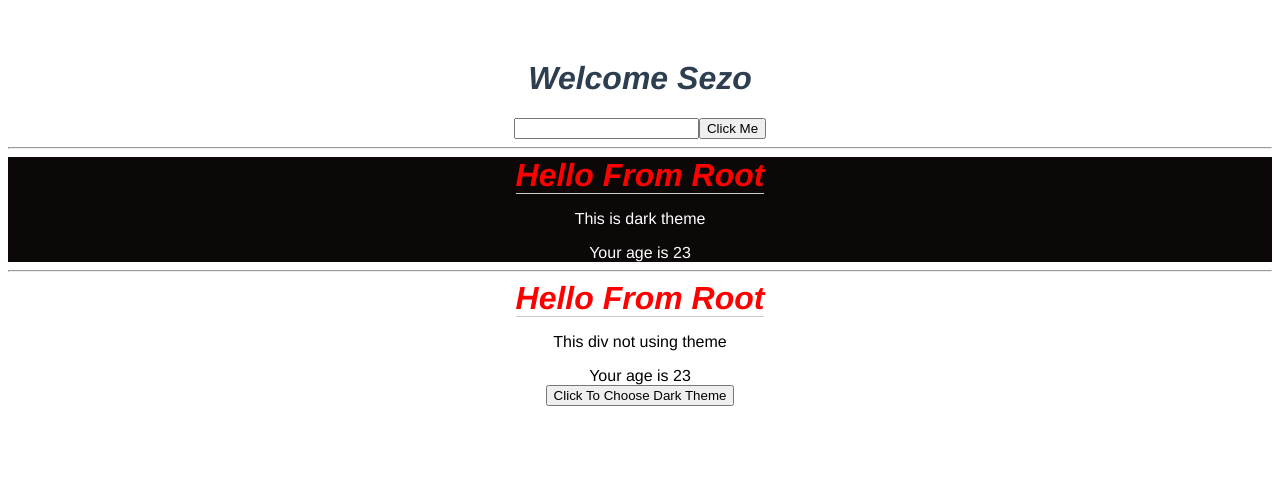
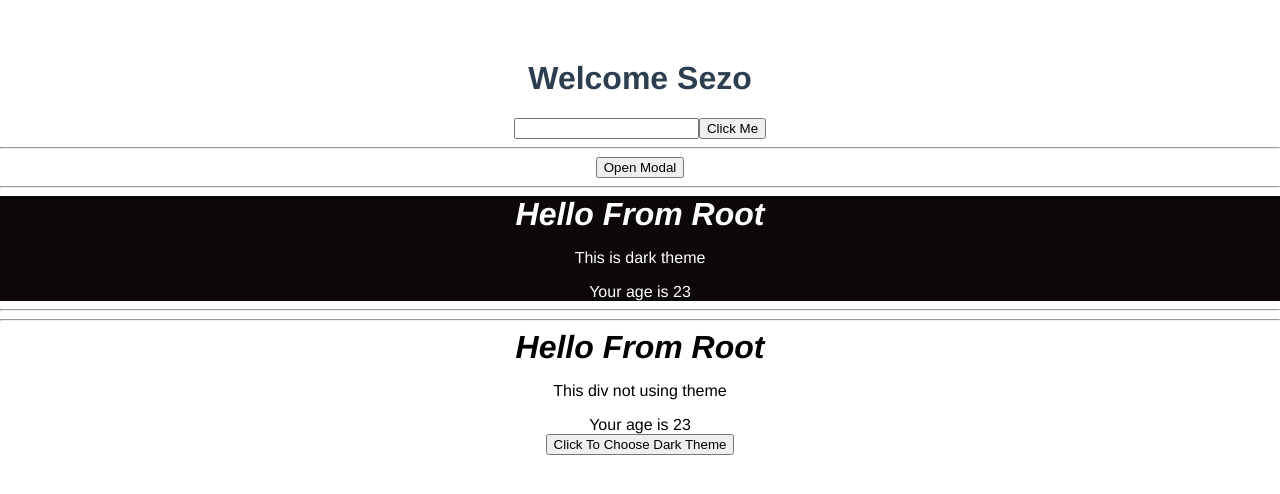
Before and after one commit to sezohessen/VueCLI, a Vue app: page / in a window 1280 px wide. Shown: the top 494 px of the page. Built offline with nearby package versions, Linux system fonts and the light colour scheme.

Commit message:
Vue3 Emitting Custom Events

```diff
--- a/src/App.vue
+++ b/src/App.vue
@@ -3,7 +3,9 @@
   <input type="text" ref="name">
   <button @click="handleClick"> Click Me</button>
   <hr>
-  <Modal :header="header" text="This is dark theme" :age="age" theme="Dark"/>
+  <button @click="ToggleModal">Open Modal</button>
+  <Modal :header="header" text="This is dark theme"
+   :age="age" theme="Dark" :ShowModal="ShowModal" @close="ToggleModal"/>
   <hr>
   <Modal :header="header" text="This div not using theme" :age="age" />
 </template>
@@ -23,6 +25,7 @@ export default {
     return {
       title:'Welcome Sezo',
       header:'Hello From Root',
+      ShowModal:false,
       age:23
     }
   },
@@ -30,6 +33,9 @@ export default {
     handleClick(){
       console.log(this.$refs.name)
       this.$refs.name.classList.add('active')
+    },
+    ToggleModal(){
+      this.ShowModal =!this.ShowModal
     }
   },
 }
--- a/src/assets/global.css
+++ b/src/assets/global.css
@@ -1,3 +1,4 @@
-h1{
-    font-style: italic;
+body{
+    margin: 0;
+    padding: 0;
 }
--- a/src/components/Modal.vue
+++ b/src/components/Modal.vue
@@ -1,5 +1,12 @@
 <template>
-    <div class="backdrop">
+    <div class="backdrop" @click="closeModal">
+        <div class="card" v-if="ShowModal">
+            <div class="card-header">
+                <h1>Welcome Hussien This is Vue3 Tutorial</h1>
+                <p>I hope you are doing great</p>
+            </div>
+        </div>
+        <hr>
         <div class="modal" :class="{theme_dark: theme==='Dark'}">
             <h1>{{ header ? header: 'Not Found Title' }}</h1>
             <p>{{ text }}</p>
@@ -12,25 +19,48 @@
 </template>
 <script>
 export default {/* Get Data from parent component */
-    props:['header','text','age','theme'],
+    props:['header','text','age','theme','ShowModal'],
+    data() {
+        return {
+            theme: this.theme
+        }
+    },
     methods: {
         ChangeTheme(){
-            this.theme = 'Dark'
+            this.theme = 'Dark'//Usual Way
+        },
+        closeModal(){
+            this.$emit('close')//Emit way
         }
     },
 }
 </script>
 <style scoped>
+
     .backdrop{
         color: #000000;
     }
     h1{
-        color: red;
         display: inline;
-        border-bottom: 1px solid #ccc;
+        font-style: italic;
     }
     .theme_dark{
         background-color: rgb(12, 8, 8);
         color: #ffffff;
     }
+    .backdrop .card{
+        position: fixed;
+        top: 0;
+        height: 100%;
+        width: 100%;
+        background-color: rgb(0,0,0,0.5);
+    }
+    .backdrop .card .card-header{
+        background-color: rgb(255, 89, 89);
+        margin: 100px auto;
+        padding: 20px;
+        width: 400px;
+        border-radius: 10px;
+        color: #ffffff!important;
+    }
 </style>
```
